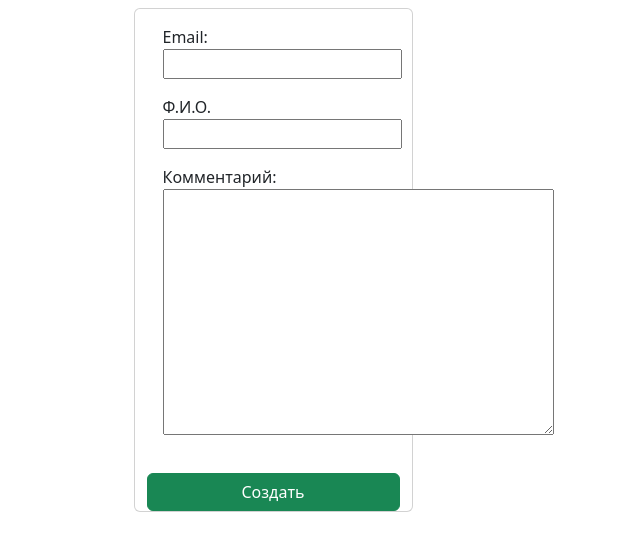
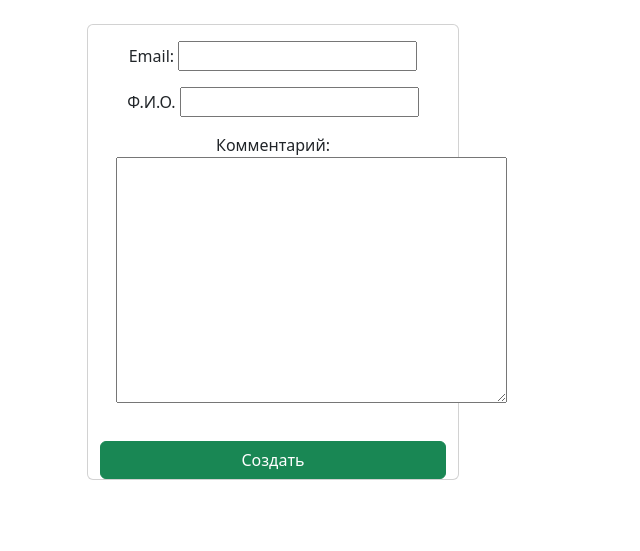
Before and after one commit to AlexandrBxbrxv/coursework_6_django, a Django app: page /client/create in a window 1280 px wide. Shown: the part 56-607 px from the top of the page, without its empty margins (367-1007 px from the left). Run offline with Django 5.2, Linux system fonts and the light colour scheme.

Commit message:
подправил отображение

```diff
--- a/mailings/templates/mailings/client_form.html
+++ b/mailings/templates/mailings/client_form.html
@@ -2,9 +2,9 @@
 {% block content %}
 <div class="container col-6">
   <div class="row">
-    <div class="container col-6">
+    <div class="container col-8">
       <form class="row" method="post" enctype="multipart/form-data">
-        <div class="card">
+        <div class="card text-center mt-3">
           <div class="card-body">
             {% csrf_token %}
             {{ form.as_p }}
```
